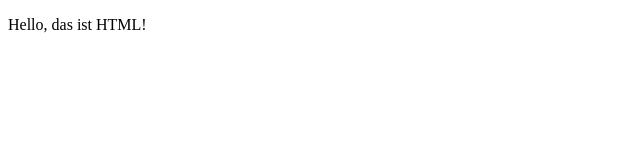
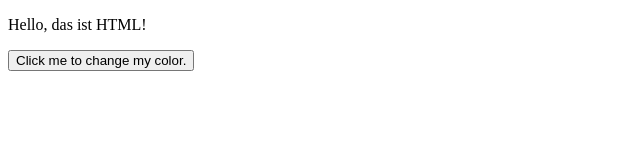
Before and after one commit to moritzhulliger/M_288-programming-basics, a plain HTML site: page aufgaben/basics/aufgabe5.html in a window 1280 px wide. Shown: the whole page, without its empty margins (0-640 px from the left). Drawn offline with Linux system fonts and the light colour scheme.

Commit message:
aufgabe5

```diff
--- a/aufgaben/basics/aufgabe5.html
+++ b/aufgaben/basics/aufgabe5.html
@@ -8,6 +8,8 @@
 <body>
     <main>
         <p>Hello, das ist HTML!</p>
+        <button onclick="sayHello">Click me to change my color.</button>
+
     </main>
     <script src="aufgabe5.js"></script>
 </body>
--- a/aufgaben/basics/aufgabe5.js
+++ b/aufgaben/basics/aufgabe5.js
@@ -5,3 +5,7 @@
  *
  * Tipps: https://www.w3schools.com/jsref/event_onclick.asp
  */
+
+function sayHello() {
+    alert("Das ist ein alert");
+}
```
